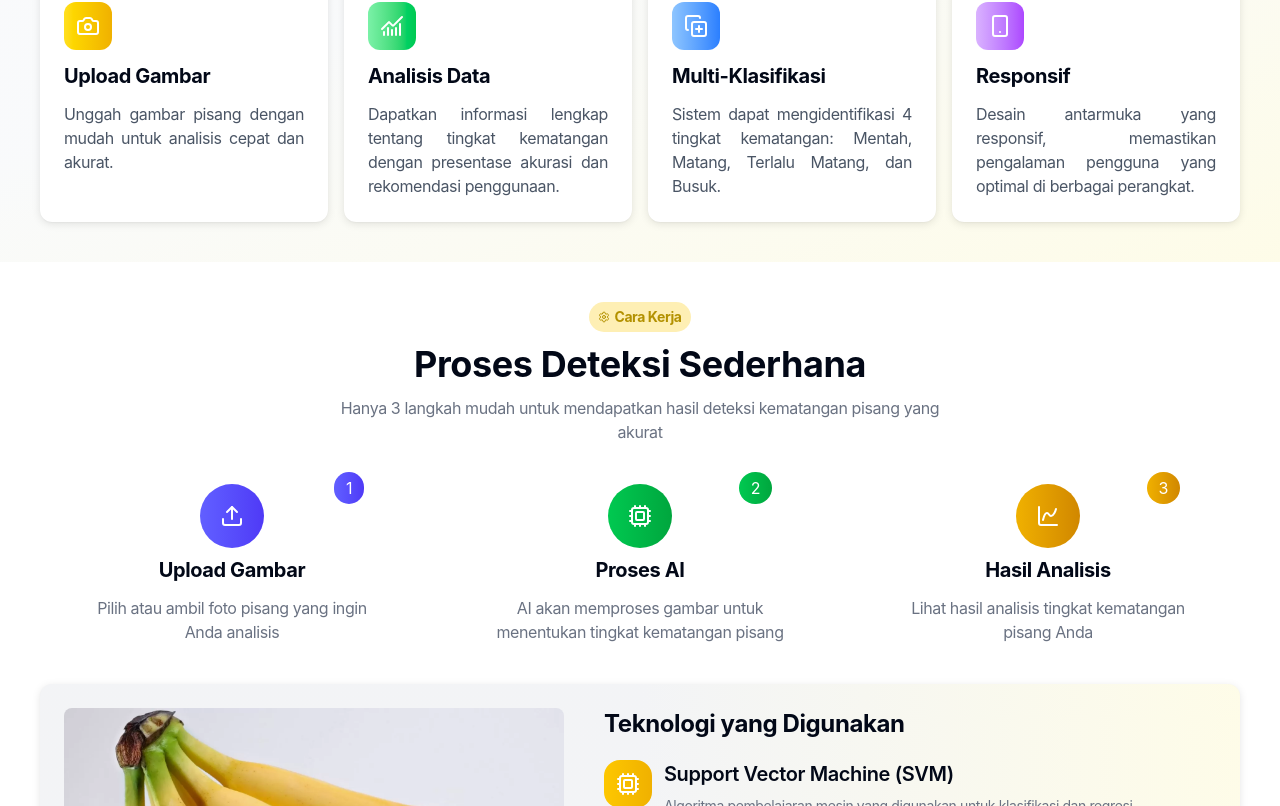
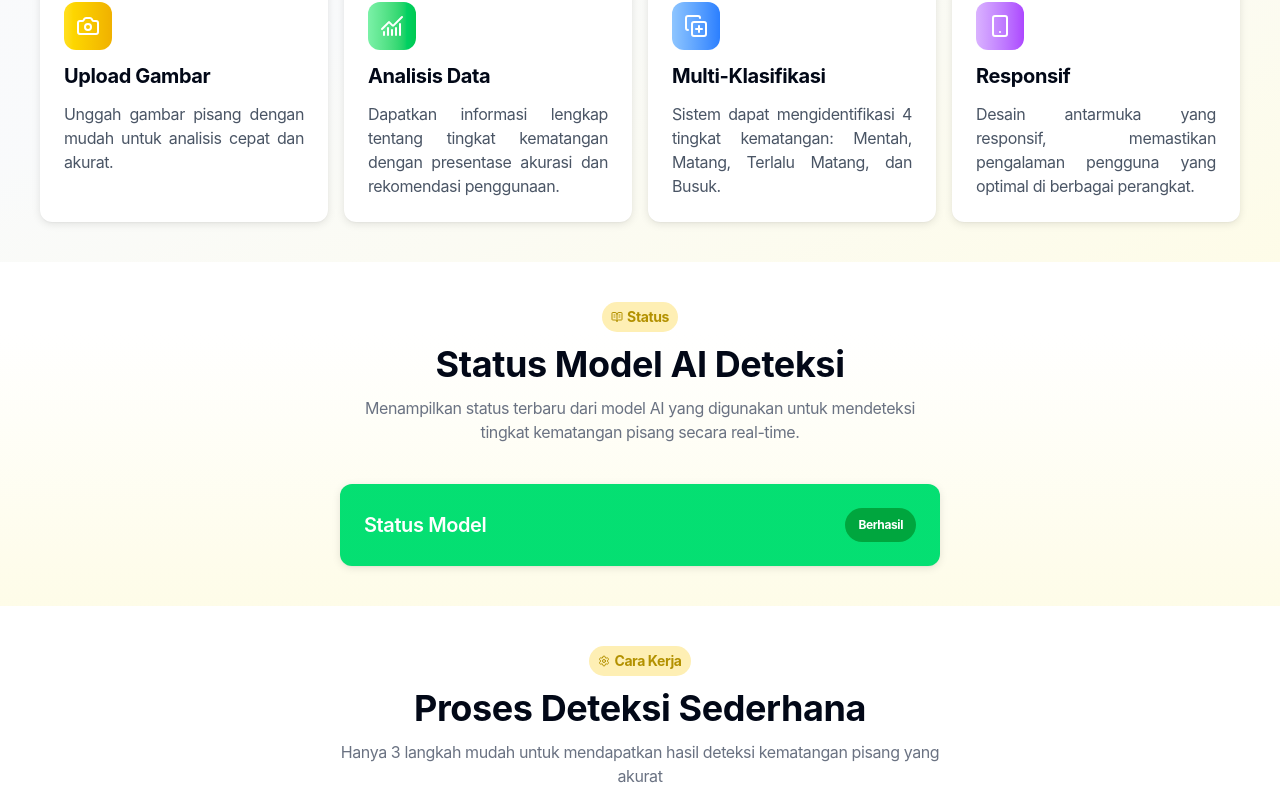
Before and after one commit to Ibrhm1/Banana-Detector, a Next.js app: page / in a window 1280 px wide. Shown: the part 1825-2631 px from the top of the page. Built offline with nearby package versions, Linux system fonts and the light colour scheme.

Commit message:
feat: update HeaderSection to make description optional; fix background color in TentangProyek; add StatusModel component and integrate it into Beranda

```diff
--- a/src/components/layouts/HeaderSection.tsx
+++ b/src/components/layouts/HeaderSection.tsx
@@ -4,20 +4,20 @@ type HeaderSectionProps = {
   iconBadge: React.ElementType;
   titleBadge: string;
   titleHeader: string;
-  description: string;
+  description?: string;
 };
 
 export default function HeaderSection(props: HeaderSectionProps) {
   return (
     <header className="text-center w-full space-y-3 mb-10">
-      <BadgeTemplate icon={props.iconBadge} title={props.titleBadge} />
+      <BadgeTemplate icon={props.iconBadge} title={props?.titleBadge || ''} />
 
       <h1 className="font-bold text-xl md:text-3xl lg:text-4xl">
         {props.titleHeader}
       </h1>
 
       <p className="lg:w-1/2 text-center mx-auto text-gray-500 text-sm lg:text-base">
-        {props.description}
+        {props.description || ''}
       </p>
     </header>
   );
--- /dev/null
+++ b/src/components/views/beranda/StatusModel.tsx
@@ -0,0 +1,46 @@
+import { BookOpenText } from 'lucide-react';
+import HeaderSection from '~/components/layouts/HeaderSection';
+import { Badge } from '~/components/ui/badge';
+import { Card, CardContent } from '~/components/ui/card';
+import { cn } from '~/lib/utils';
+
+export default function StatusModel() {
+  const responseModel = {
+    message: 'Banana Ripeness Classification API',
+    model_loaded: true,
+    status: 'running',
+    version: '1.0',
+  };
+
+  return (
+    <section className="px-5 md:px-8 lg:px-10 py-10 bg-linear-to-b from-white from-20% to-yellow-50">
+      <HeaderSection
+        iconBadge={BookOpenText}
+        titleBadge="Status"
+        titleHeader="Status Model AI Deteksi"
+        description="Menampilkan status terbaru dari model AI yang digunakan untuk mendeteksi tingkat kematangan pisang secara real-time."
+      />
+
+      <Card
+        className={cn(
+          responseModel.model_loaded
+            ? 'bg-linear-to-r from-green-400 to-green-400'
+            : 'bg-linear-to-r from-red-400 to-red-400',
+          'border-0 w-1/2 mx-auto'
+        )}
+      >
+        <CardContent className="flex items-center justify-between">
+          <h1 className="font-semibold text-xl text-white">Status Model</h1>
+          <Badge
+            className={cn(
+              responseModel.model_loaded ? 'bg-green-600' : 'bg-red-600',
+              'text-white font-bold capitalize px-3 py-2 rounded-full'
+            )}
+          >
+            {responseModel.model_loaded ? 'Berhasil' : 'Gagal'}
+          </Badge>
+        </CardContent>
+      </Card>
+    </section>
+  );
+}
--- a/src/components/views/beranda/TentangProyek.tsx
+++ b/src/components/views/beranda/TentangProyek.tsx
@@ -45,7 +45,7 @@ export default function TentangProyek() {
       icon: BadgeInfo,
       iconColor: 'bg-yellow-500',
       title: 'Akurasi Tinggi',
-      background: 'bg-linear-to-r from-yellow-50 from-0% to-yellownav-100',
+      background: 'bg-linear-to-r from-yellow-50 from-0% to-yellow-100',
       description:
         'Model deteksi kami telah dilatih dengan dataset besar untuk memastikan akurasi tinggi dalam mengidentifikasi pisang.',
     },
--- /dev/null
+++ b/src/lib/config/api.ts
@@ -0,0 +1,5 @@
+import axios from 'axios';
+
+export const api = axios.create({
+  baseURL: process.env.NEXT_PUBLIC_API_URL,
+});
--- a/src/pages/index.tsx
+++ b/src/pages/index.tsx
@@ -3,6 +3,7 @@ import CaraKerja from '~/components/views/beranda/CaraKerja';
 import FiturProyek from '~/components/views/beranda/FiturProyek';
 import Hero from '~/components/views/beranda/Hero';
 import InfoKategori from '~/components/views/beranda/InfoKategory';
+import StatusModel from '~/components/views/beranda/StatusModel';
 import TentangProyek from '~/components/views/beranda/TentangProyek';
 
 export default function Beranda() {
@@ -11,6 +12,7 @@ export default function Beranda() {
       <Hero />
       <TentangProyek />
       <FiturProyek />
+      <StatusModel />
       <CaraKerja />
       <InfoKategori />
     </LayoutRoot>
```
